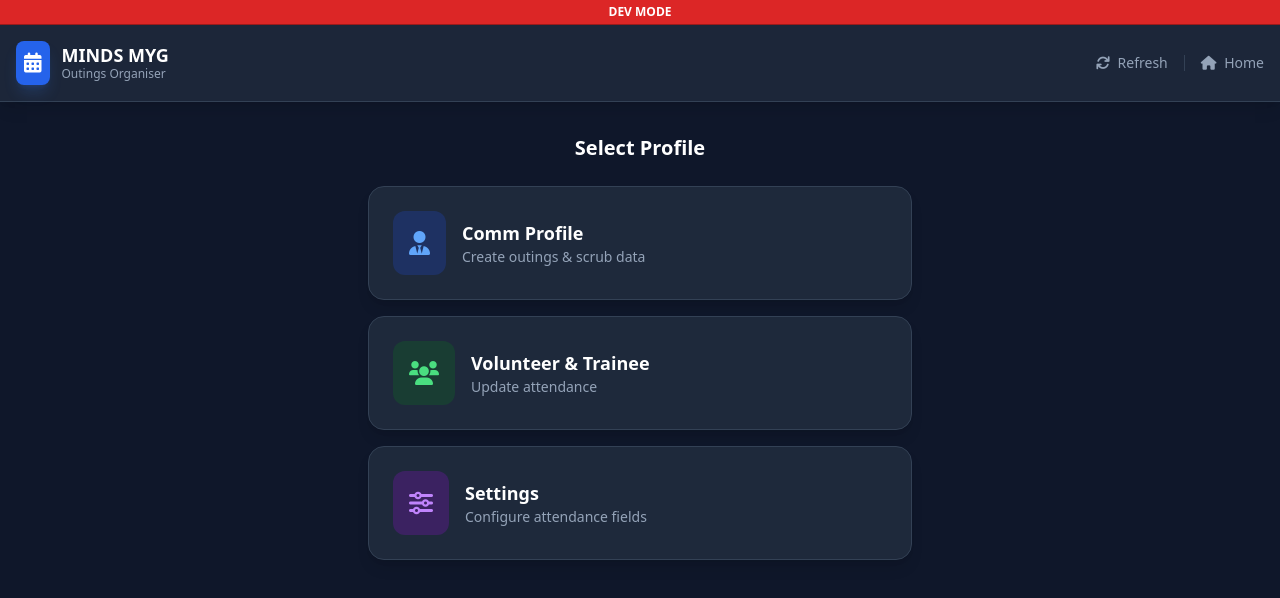
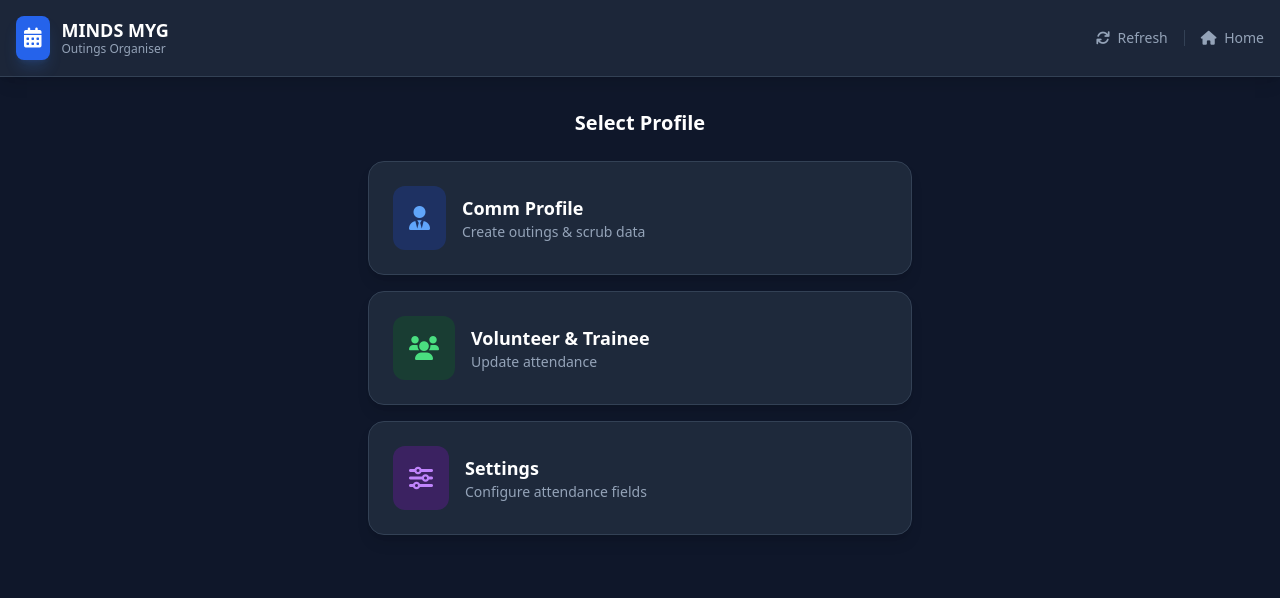
Before and after one commit to weronedatabase-tech/mindsmygouting, a plain HTML site: page index.html in a window 1280 px wide. Drawn offline with nearby package versions, Linux system fonts and the light colour scheme.

Commit message:
Update index.html

```diff
--- a/index.html
+++ b/index.html
@@ -22,7 +22,7 @@
 
    <!-- CONFIGURATION & API HANDLER -->
    <script>
-       const FRONTEND_DEFAULT_ENV = 'DEV';
+       const FRONTEND_DEFAULT_ENV = 'PROD';
        const APIS = {
            DEV: 'https://script.google.com/macros/s/AKfycbywS4uXR4G_S-Xqvqrkohckp76SEzp78dIyOLwBp6a5pLtHjUxwGjDyo4grEsHxerta/exec',
            PROD: 'https://script.google.com/macros/s/AKfycbwOQHiPXoVB10_T81K1mfWPZyahHFXHnrbR7KuM4GI0tQjnsaGjQMunDJWcXRP5g0aENQ/exec'
```
